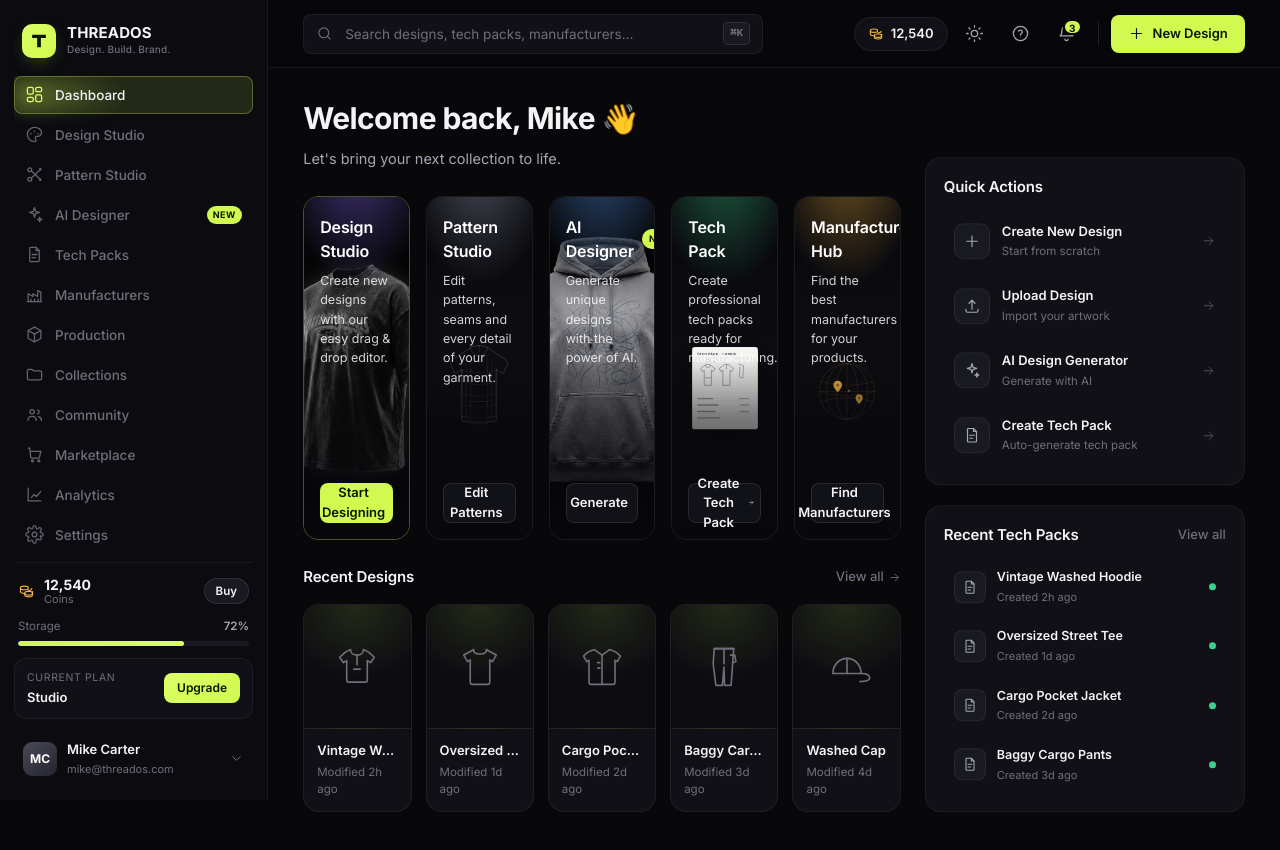
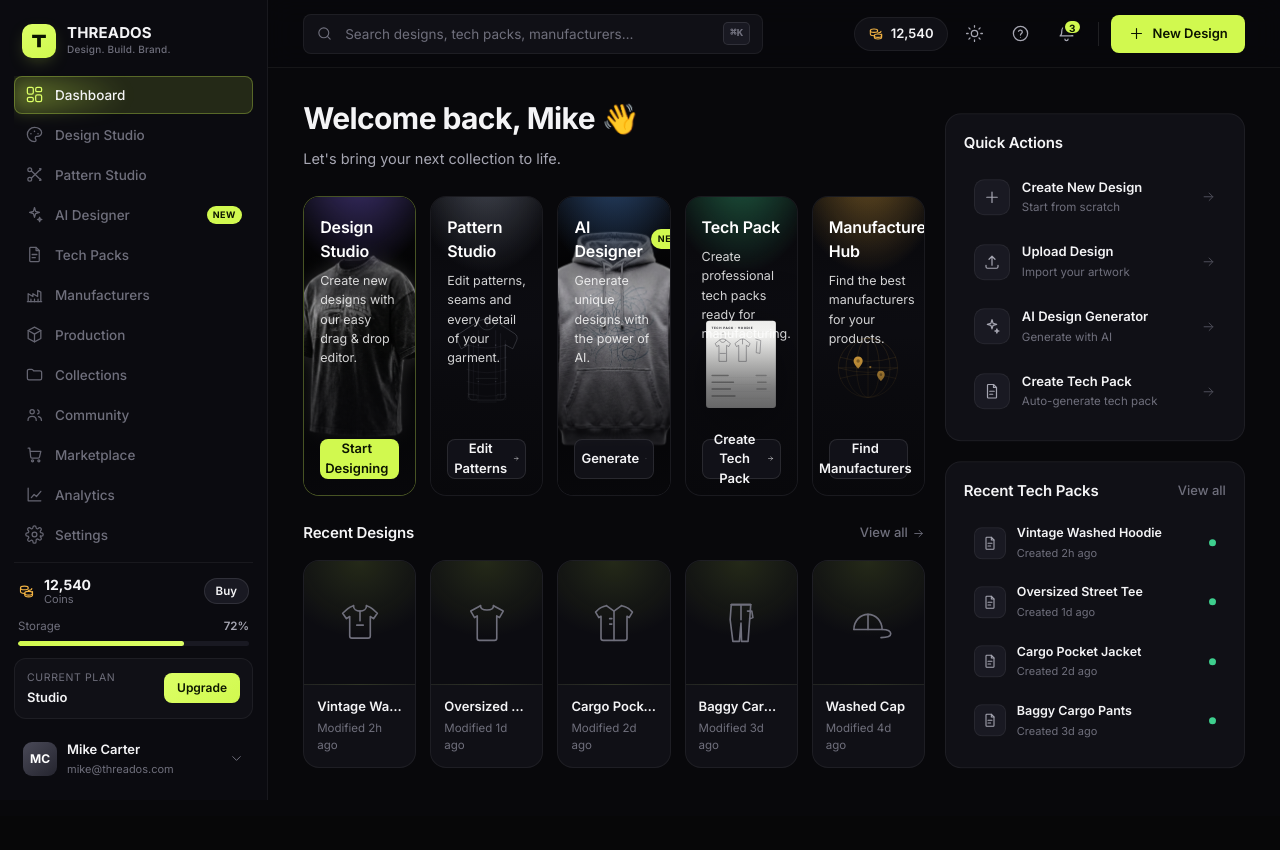
Before and after one commit to ParkKing10/opencloth, a React (Vite) app: page /suite in a window 1280 px wide. Shown: the top 850 px of the page. After the commit the page ends 816 px from the top, so only its background shows below. Built offline with nearby package versions, Linux system fonts and the light colour scheme.

Commit message:
dashboard: wider feature cards (more width, narrower rail, shorter proportion)

```diff
--- a/src/suite/pages/Dashboard/dashboard.css
+++ b/src/suite/pages/Dashboard/dashboard.css
@@ -1,11 +1,11 @@
 .dash {
-  max-width: 1440px;
+  max-width: 1620px;
 }
 
 .dash-grid {
   display: grid;
-  grid-template-columns: minmax(0, 1fr) 320px;
-  gap: 24px;
+  grid-template-columns: minmax(0, 1fr) 300px;
+  gap: 20px;
   align-items: start;
 }
 .dash-main {
@@ -42,13 +42,13 @@
 .dash-features {
   display: grid;
   grid-template-columns: repeat(5, minmax(0, 1fr));
-  gap: 16px;
+  gap: 14px;
 }
 .feat {
   position: relative;
   display: flex;
   flex-direction: column;
-  min-height: 344px;
+  min-height: 300px;
   padding: 18px 16px 16px;
   border-radius: var(--s-r-lg);
   border: 1px solid var(--s-line);
```
